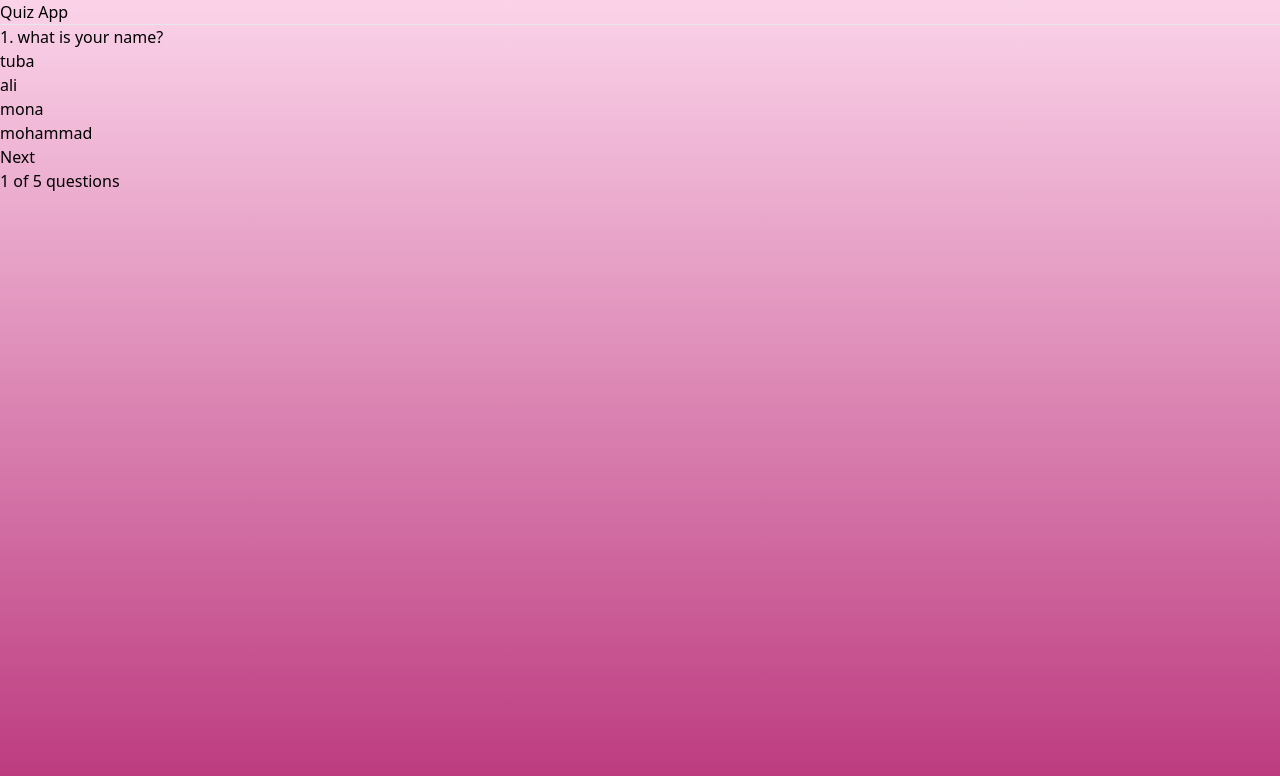
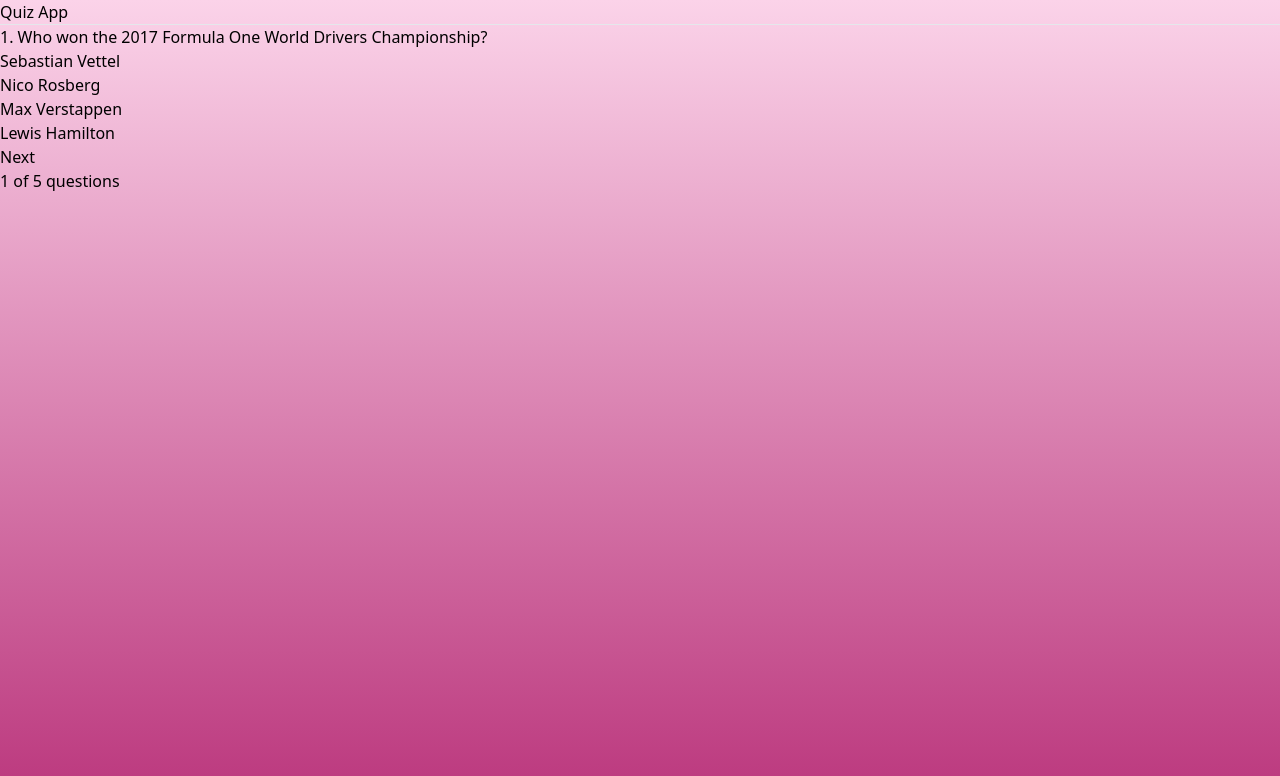
Before and after one commit to tubahosseini/question-game, a React (Vite) app: page /quiz in a window 1280 px wide. Shown: the top 776 px of the page. Built offline with nearby package versions, Linux system fonts and the light colour scheme.

Commit message:
change data with a real sample

```diff
--- a/src/components/quiz/Quiz.tsx
+++ b/src/components/quiz/Quiz.tsx
@@ -1,18 +1,19 @@
 import { useState } from "react";
-import { data } from "../../constants/mock-data";
 import { useNavigate } from "react-router";
+import { realData } from "../../constants/mock-data";
 
 export const Quiz = () => {
   let [index, setIndex] = useState(0);
-  const [question, setQuestion] = useState(data[index]);
+  const [question, setQuestion] = useState(realData[index]);
   const [lock, setLock] = useState(false);
   const [score, setScore] = useState(0);
   let [result, setResult] = useState(false);
   const navigate = useNavigate();
 
-  const checkAns = (e: any, ans: number): void => {
+  const checkAns = (e: any): void => {
     if (!lock) {
-      if (question.ans === ans) {
+      console.log(e.target.innerText);
+      if (question.correct_answer === e.target.innerText) {
         e.target.classList.add("correct");
         setLock(true);
         setScore(score + 1);
@@ -25,7 +26,7 @@ export const Quiz = () => {
 
   const next = () => {
     if (lock) {
-      if (index === data.length - 1) {
+      if (index === realData.length - 1) {
         setResult(true);
         return 0;
       }
@@ -36,14 +37,14 @@ export const Quiz = () => {
     }
     if (lock) {
       setIndex(++index);
-      setQuestion(data[index]);
-      setLock(false); // why are we doing it here????
+      setQuestion(realData[index]);
+      setLock(false); // why here????
     }
   };
 
   const reset = () => {
     setIndex(0);
-    setQuestion(data[0]);
+    setQuestion(realData[0]);
     setScore(0);
     setLock(false);
     setResult(false);
@@ -58,7 +59,7 @@ export const Quiz = () => {
         {result ? (
           <>
             <h2 className="text-3xl mt-6 text-center">
-              Your Score : {(score / data.length) * 100}%
+              Your Score : {(score / realData.length) * 100}%
             </h2>
             <button
               onClick={reset}
@@ -74,36 +75,28 @@ export const Quiz = () => {
             </h2>
             <ul>
               <li
-                onClick={(e) => {
-                  checkAns(e, 1);
-                }}
+                onClick={checkAns}
                 className="flex items-center h-[70px] pl-[15px] border border-[#686868] rounded-md mb-[20px] text-[20px] cursor-pointer"
               >
-                {question.option1}
+                {question.incorrect_answers[0]}
               </li>
               <li
-                onClick={(e) => {
-                  checkAns(e, 2);
-                }}
+                onClick={checkAns}
                 className="flex items-center h-[70px] pl-[15px] border border-[#686868] rounded-md mb-[20px] text-[20px] cursor-pointer"
               >
-                {question.option2}
+                {question.incorrect_answers[1]}
               </li>
               <li
-                onClick={(e) => {
-                  checkAns(e, 3);
-                }}
+                onClick={checkAns}
                 className="flex items-center h-[70px] pl-[15px] border border-[#686868] rounded-md mb-[20px] text-[20px] cursor-pointer"
               >
-                {question.option3}
+                {question.incorrect_answers[2]}
               </li>
               <li
-                onClick={(e) => {
-                  checkAns(e, 4);
-                }}
+                onClick={checkAns}
                 className="flex items-center h-[70px] pl-[15px] border border-[#686868] rounded-md mb-[20px] text-[20px] cursor-pointer"
               >
-                {question.option4}
+                {question.correct_answer}
               </li>
             </ul>
             <button
@@ -113,7 +106,7 @@ export const Quiz = () => {
               Next
             </button>
             <div className="m-auto text-[18px]">
-              {index + 1} of {data.length} questions
+              {index + 1} of {realData.length} questions
             </div>
           </>
         )}
--- a/src/constants/mock-data.ts
+++ b/src/constants/mock-data.ts
@@ -1,42 +1,91 @@
-export const data = [
+export const realData = [
   {
-    question: "what is your name?",
-    option1: "tuba",
-    option2: "ali",
-    option3: "mona",
-    option4: "mohammad",
-    ans: 1,
+    type: "multiple",
+    difficulty: "easy",
+    category: "Sports",
+    question: "Who won the 2017 Formula One World Drivers Championship?",
+    correct_answer: "Lewis Hamilton",
+    incorrect_answers: ["Sebastian Vettel", "Nico Rosberg", "Max Verstappen"],
   },
   {
-    question: "what is your favorite color?",
-    option1: "blue",
-    option2: "black",
-    option3: "purple",
-    option4: "green",
-    ans: 3,
+    type: "multiple",
+    difficulty: "easy",
+    category: "Sports",
+    question: "Which English football club has the nickname The Foxes?",
+    correct_answer: "Leicester City",
+    incorrect_answers: [
+      "Northampton Town",
+      "Bradford City",
+      "West Bromwich Albion",
+    ],
   },
   {
-    question: "what is your favorite animal?",
-    option1: "cat",
-    option2: "panda",
-    option3: "dog",
-    option4: "horse",
-    ans: 4,
+    type: "multiple",
+    difficulty: "easy",
+    category: "Sports",
+    question:
+      "This Canadian television sportscaster is known for his &quot;Hockey Night in Canada&quot; role, a commentary show during hockey games.",
+    correct_answer: "Don Cherry",
+    incorrect_answers: ["Don McKellar", "Don Taylor ", "Donald Sutherland"],
   },
   {
-    question: "How old are you?",
-    option1: "16",
-    option2: "18",
-    option3: "24",
-    option4: "30",
-    ans: 3,
+    type: "multiple",
+    difficulty: "easy",
+    category: "Sports",
+    question: "How many points did LeBron James score in his first NBA game?",
+    correct_answer: "25",
+    incorrect_answers: ["19", "69", "41"],
   },
   {
-    question: "where do you live?",
-    option1: "shiraz",
-    option2: "ahvaz",
-    option3: "rasht",
-    option4: "tehran",
-    ans: 1,
+    type: "multiple",
+    difficulty: "easy",
+    category: "Sports",
+    question:
+      "In bowling, what is the term used for getting three consecutive strikes?",
+    correct_answer: "Turkey",
+    incorrect_answers: ["Flamingo", "Birdie", "Eagle"],
   },
 ];
+
+// export const data = [
+//   {
+//     question: "what is your name?",
+//     option1: "tuba",
+//     option2: "ali",
+//     option3: "mona",
+//     option4: "mohammad",
+//     ans: 1,
+//   },
+//   {
+//     question: "what is your favorite color?",
+//     option1: "blue",
+//     option2: "black",
+//     option3: "purple",
+//     option4: "green",
+//     ans: 3,
+//   },
+//   {
+//     question: "what is your favorite animal?",
+//     option1: "cat",
+//     option2: "panda",
+//     option3: "dog",
+//     option4: "horse",
+//     ans: 4,
+//   },
+//   {
+//     question: "How old are you?",
+//     option1: "16",
+//     option2: "18",
+//     option3: "24",
+//     option4: "30",
+//     ans: 3,
+//   },
+//   {
+//     question: "where do you live?",
+//     option1: "shiraz",
+//     option2: "ahvaz",
+//     option3: "rasht",
+//     option4: "tehran",
+//     ans: 1,
+//   },
+// ];
```
